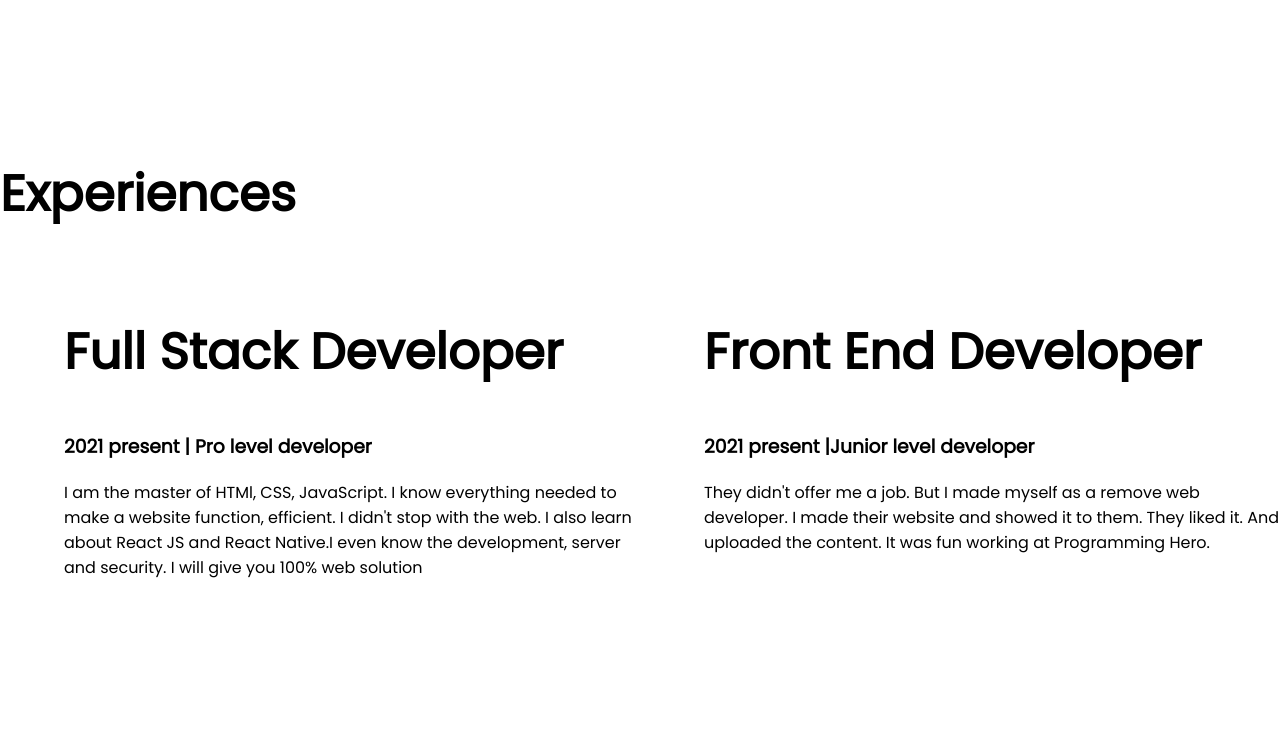
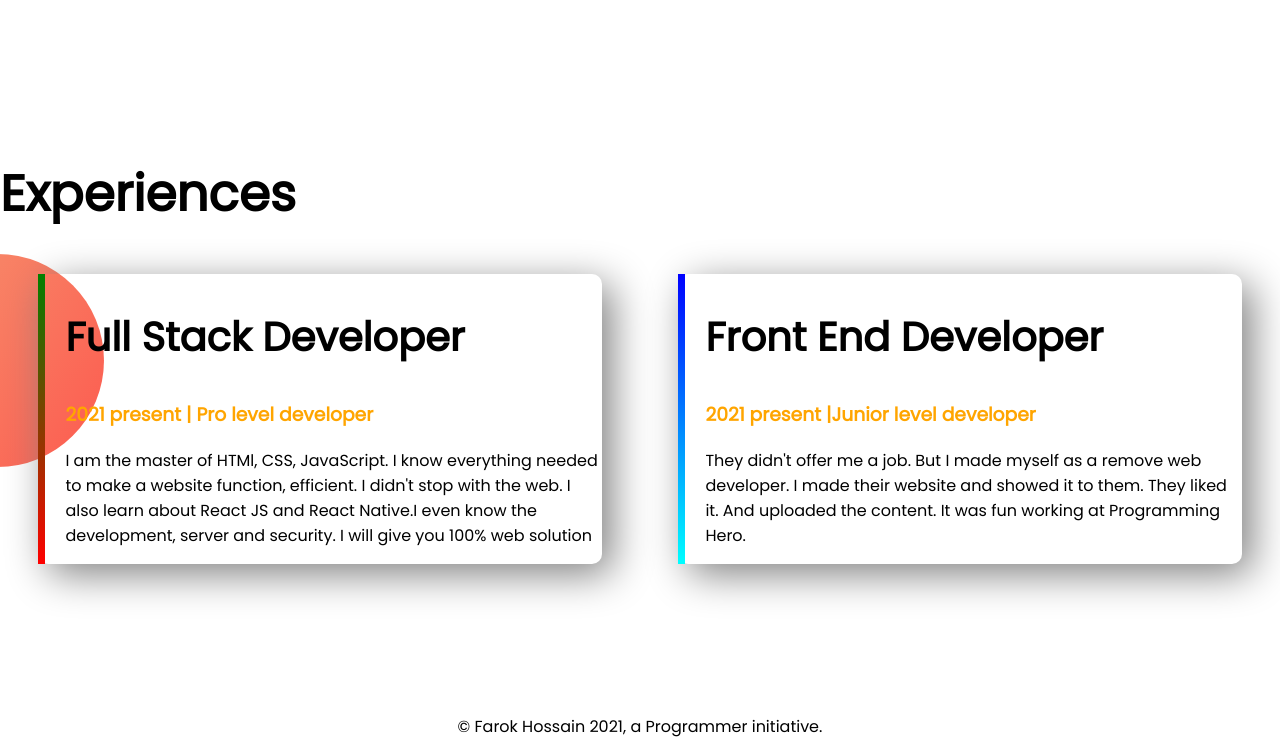
Before and after one commit to Farok-Hossain/eveloper-portfolio, a plain HTML site: page index.html in a window 1280 px wide. Shown: the part 1186-1941 px from the top of the page. Drawn offline with Linux system fonts and the light colour scheme.

Commit message:
footer and experience

```diff
--- a/index.html
+++ b/index.html
@@ -44,24 +44,27 @@
     <section class="experience-area">
         <h1>Experiences</h1>
         <div class="flexible-container">
-            <div class="half-width">
-                <h1>Full Stack Developer</h1>
-                <h3>2021 present | Pro level developer</h3>
+            <div id="full-stack-experience" class="experience-item">
+                <h2>Full Stack Developer</h2>
+                <h3 class="orange-color">2021 present | Pro level developer</h3>
                 <p>I am the master of HTMl, CSS, JavaScript. I know everything needed to make a website function,
                     efficient.
                     I didn't stop with the web. I also learn about React JS and React Native.I even know the
                     development,
                     server and security. I will give you 100% web solution</p>
             </div>
-            <div class="half-width">
-                <h1>Front End Developer</h1>
-                <h3>2021 present |Junior level developer</h3>
+            <div id="web-dev-experience" class="experience-item">
+                <h2>Front End Developer</h2>
+                <h3 class="orange-color">2021 present |Junior level developer</h3>
                 <p>They didn't offer me a job. But I made myself as a remove web developer. I made their website and
                     showed
                     it to them. They liked it. And uploaded the content. It was fun working at Programming Hero.</p>
             </div>
         </div>
     </section>
+    <footer>
+        <p>© Farok Hossain 2021, a Programmer initiative.</p>
+    </footer>
 </body>
 
 </html>
--- a/style.css
+++ b/style.css
@@ -27,6 +27,9 @@
     font-weight: 700;
     border-radius: 5px;
 }
+h2{
+    font-size: 40px;
+}
 .top-banner{
     background-image: url(images/top-banner.png);
     background-repeat: no-repeat;
@@ -36,3 +39,30 @@
     background-repeat: no-repeat;
     background-position: right;
 }
+.experience-area{
+    background-image: url(images/exp-bg.png);
+    background-repeat: no-repeat;
+    background-position: left ;
+}
+.experience-item{
+    width: 44%;
+    margin-left: 3%;
+    margin-right: 3%;
+    padding-left: 20px;
+    border-radius: 10px;
+    box-shadow: 10px 10px 40px gray;
+}
+#full-stack-experience{
+    border-left: 7px solid;
+    border-image: linear-gradient(green, red);
+    border-image-slice: 1;
+}
+
+#web-dev-experience{
+    border-left: 7px solid;
+    border-image: linear-gradient(blue, cyan);
+    border-image-slice: 1;
+}
+footer p{
+    text-align:center ;
+}
```
Also changed, not shown: images/exp-bg.png (added).
